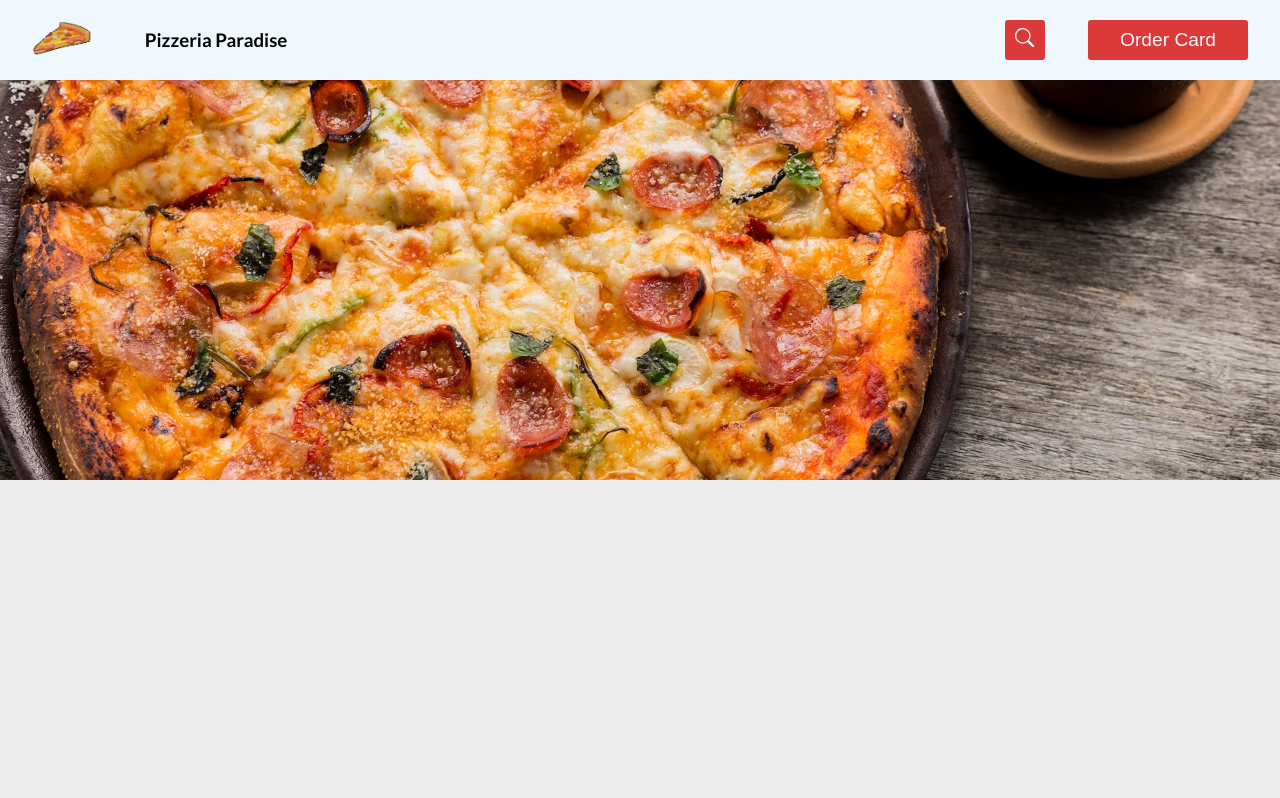
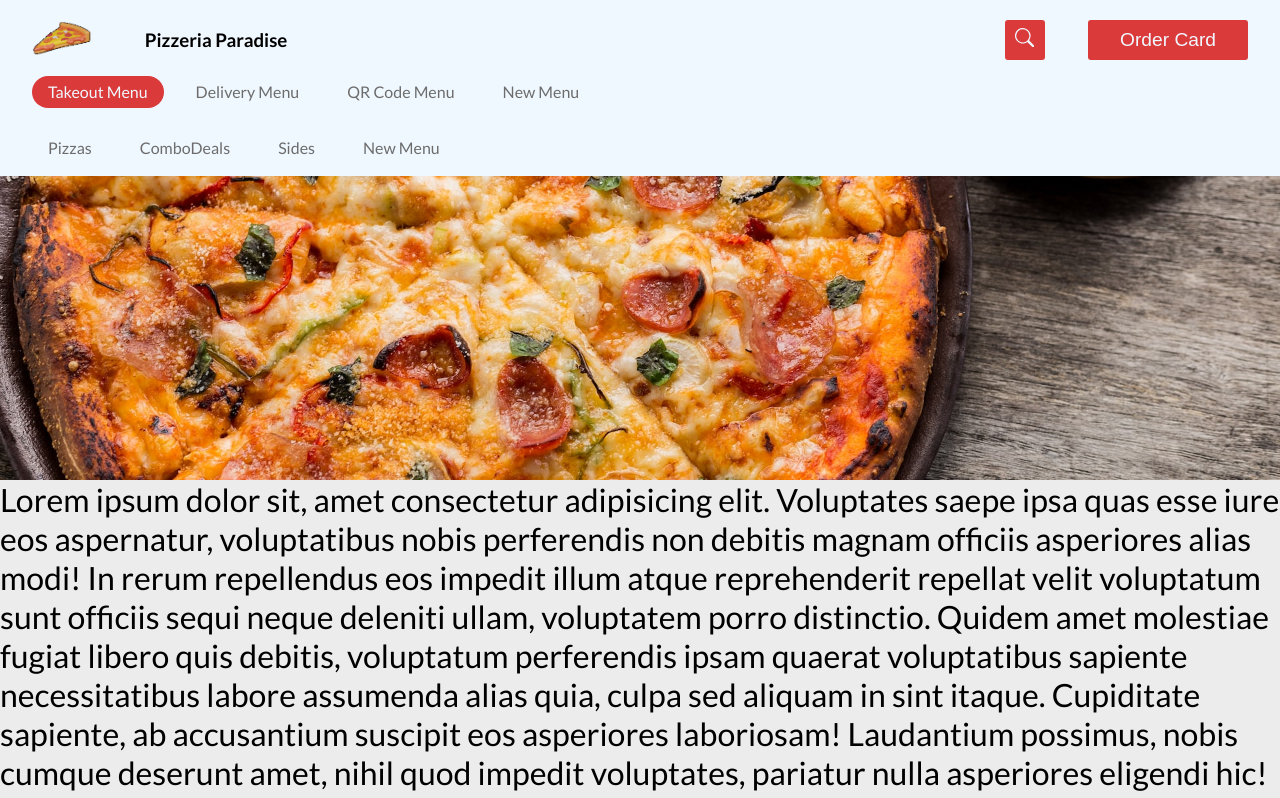
Before and after one commit to ajarek/react-57-vite-pizzeria-online-ordering-system, a React (Vite) app: page / in a window 1280 px wide. Shown: the top 798 px of the page. Built offline with nearby package versions, Linux system fonts and the light colour scheme.

Commit message:
added css navigation

```diff
--- a/src/components/Header/Header.jsx
+++ b/src/components/Header/Header.jsx
@@ -1,10 +1,12 @@
 import React from 'react'
 import Logo from '../../components/Logo/Logo'
+import Navigation from '../../components/Navigation/Navigation'
 import './Header.css'
 const Header = () => {
   return (
     <div className='header'>
      <Logo/>
+     <Navigation/>
     </div>
   )
 }
--- a/src/components/Logo/Logo.css
+++ b/src/components/Logo/Logo.css
@@ -1,6 +1,8 @@
 .wrapper-logo{
   width: 100%;
   height: 10vh;
+  max-width: 1440px;
+  position: fixed;
   padding: 0 2rem;
   background-color: #f0f8ff;
   display: flex;
--- /dev/null
+++ b/src/components/Navigation/Navigation.css
@@ -0,0 +1,30 @@
+.nav{
+width: 100%;
+height: 14vh;
+max-width: 1440px;
+  position: fixed;
+background-color:#f0f8ff ;
+display: flex;
+flex-direction: column;
+padding: 0 2rem;
+margin-top:8vh ;
+}
+.first-list,.second-list{
+  width: 100%;
+height: 7vh;
+  display: flex;
+  align-items: center;
+  list-style: none;
+}
+.first-list a,.second-list a{
+  text-decoration: none;
+  margin-right:1rem ;
+  color: #6c6c6c;
+
+  padding: 0.4rem 1rem;
+  border-radius: 25px;
+}
+.first-list a:focus,.second-list a:focus{
+  color: #f0f8ff;
+  background-color:#db3a3a ;
+}
--- /dev/null
+++ b/src/components/Navigation/Navigation.jsx
@@ -0,0 +1,25 @@
+import React from 'react'
+import'./Navigation.css'
+
+const Navigation = () => {
+  return (
+    <nav className='nav'>
+      <ul className='first-list'>
+        <li ><a style={{background:'#db3a3a',color:'#f0f8ff'}} href="">Takeout Menu</a></li>
+        <li><a href="">Delivery Menu</a></li>
+        <li><a href="">QR Code Menu</a></li>
+        <li><a href="">New Menu</a></li>
+
+      </ul>
+      <ul className='second-list'>
+        <li><a href="">Pizzas</a></li>
+        <li><a href="">ComboDeals</a></li>
+        <li><a href="">Sides</a></li>
+        <li><a href="">New Menu</a></li>
+
+      </ul>
+    </nav>
+  )
+}
+
+export default Navigation
--- a/src/index.css
+++ b/src/index.css
@@ -8,9 +8,15 @@
  --bg:#ececec;
  --red:#db3a3a;
  --white:#f0f8ff;
+ --gray:#6c6c6c;
 }
 
 body{
 font-family: 'Lato', sans-serif;
 background-color: var(--bg);
 }
+.App{
+  max-width: 1440px;
+  margin: 0 auto;
+  height: 100%;
+}
```
Also changed, not shown: src/App.jsx (+3 -0 lines).
